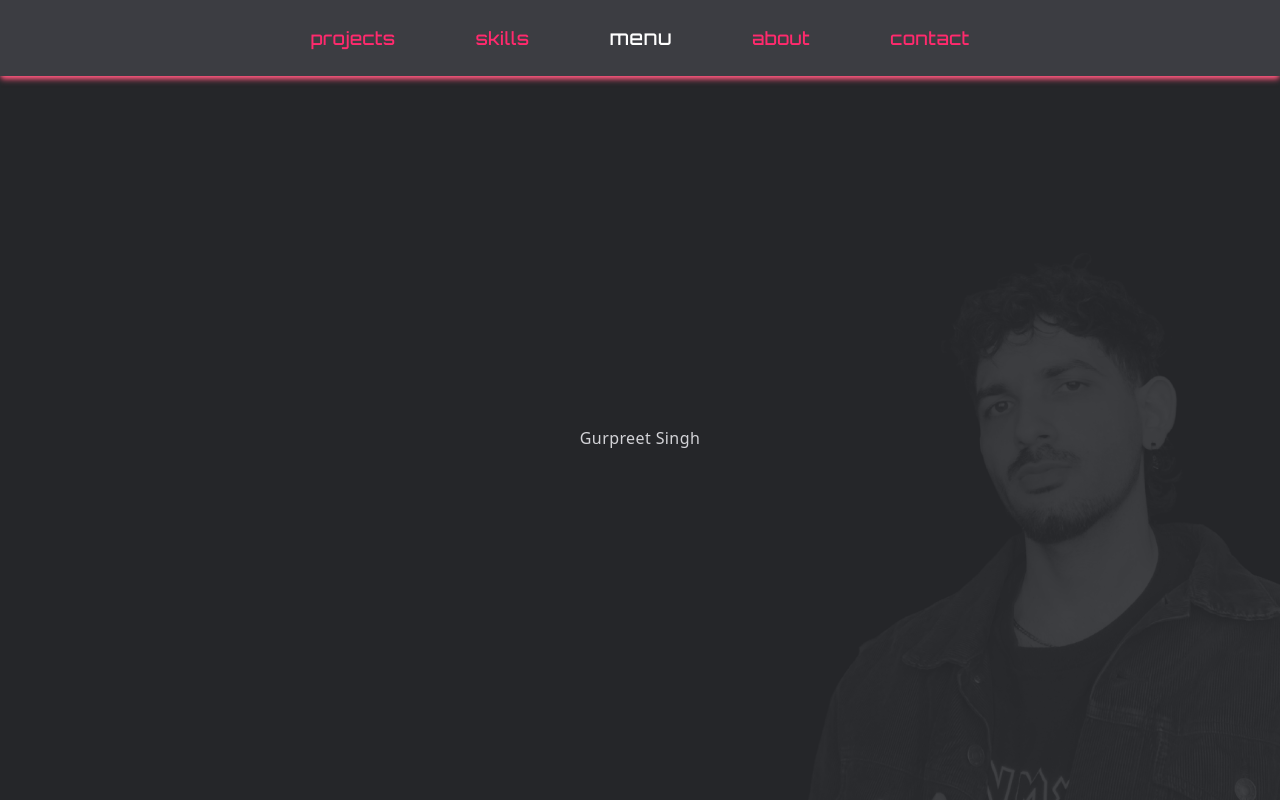
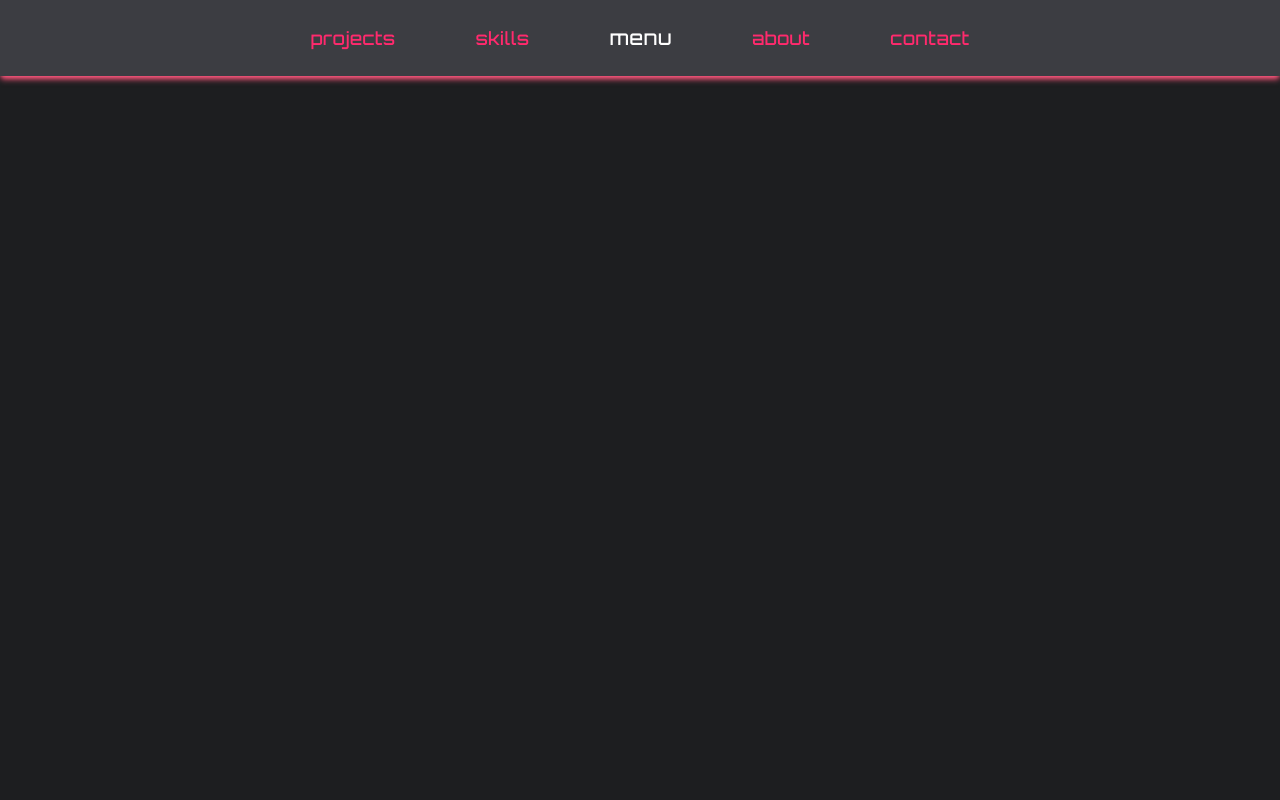
Before and after one commit to gopiinho/devProfile, a Next.js app: page / in a window 1280 px wide. Built offline with nearby package versions, Linux system fonts and the light colour scheme; a web font is replaced by a local one.

Commit message:
Update: Cleared the homepage, creating new

```diff
--- a/components/Main.jsx
+++ b/components/Main.jsx
@@ -12,34 +12,15 @@ import Image from "next/image"
 import { mainBG, mainBG2 } from "../public/assets/backgrounds/index"
 
 const Main = () => {
-  useEffect(() => {
-    document.body.style.overflow = "hidden"
-
-    return () => {
-      document.body.style.overflow = "auto"
-    }
-  }, [])
-
   return (
     <m.div
       initial={{ opacity: 0 }}
       animate={{ opacity: 1 }}
       exit={{ opacity: 0 }}
       transition={{ duration: 0.2 }}
-      className="w-full h-screen pt-[75px] group text-zinc-300"
+      className="w-full h-screen pt-[75px] group text-zinc-300 bg-[#1D1E20]"
     >
-      <Image
-        src={mainBG2}
-        alt="/"
-        className="fixed inset-0 w-full h-full object-cover z-[-1] opacity-10 pointer-events-none"
-        priority
-        unoptimized={true}
-      />
-      <div className="flex flex-col justify-center text-center items-center w-full h-full">
-        <div>
-          <h2>Gurpreet Singh</h2>
-        </div>
-      </div>
+      <div className="flex flex-row md:flex-row sm:flex-col w-full h-full"></div>
     </m.div>
   )
 }
--- a/public/assets/backgrounds/index.js
+++ b/public/assets/backgrounds/index.js
@@ -6,7 +6,6 @@ import projectBG from "./projects.jpg"
 import contactBG from "./contact.png"
 import stackBG from "./stack.png"
 import sibylBG from "./sibyl.gif"
-import mainBG2 from "./mainBG2.png"
 
 export {
   storyBG,
@@ -17,5 +16,4 @@ export {
   contactBG,
   stackBG,
   sibylBG,
-  mainBG2,
 }
```
Also changed, not shown: public/assets/backgrounds/mainBG2.png (deleted).
